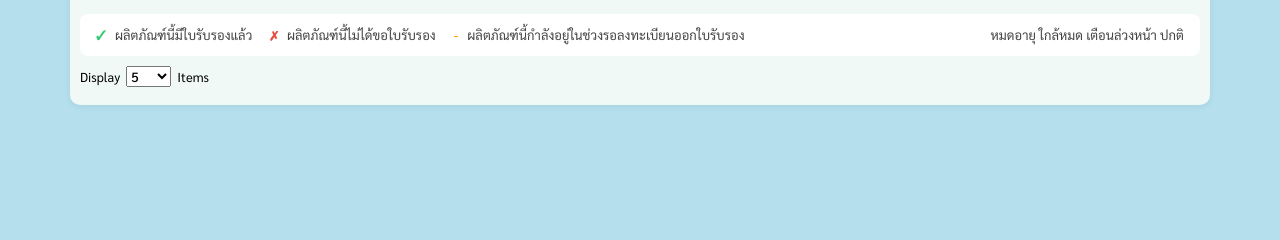
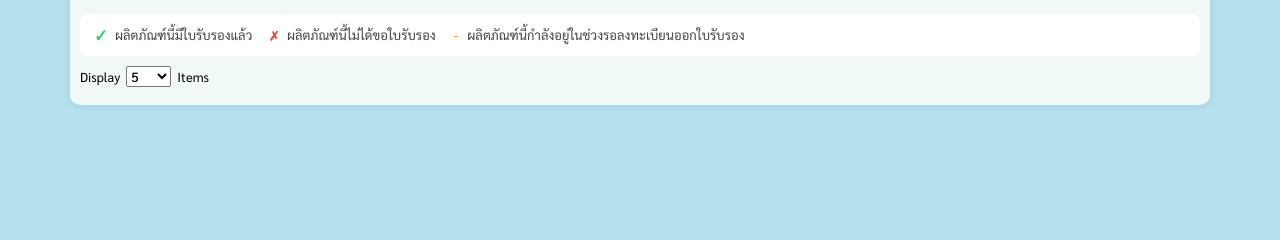
Before and after one commit to LehmonGIT/MiTProject-Precise, a Flask app: page /products in a window 1280 px wide. Shown: the part 264-504 px from the top of the page. Run offline with Flask 3, Linux system fonts and the light colour scheme; the visitor is signed in with stand-in values (Sample User, id 1); data that the repository does not hold is empty; parts of the project's set-up code (start-up, migrations or seed data) failed here and were passed over; some libraries are stand-ins or nearby versions.

Commit message:
feat: code

```diff
--- a/app.py
+++ b/app.py
@@ -158,22 +158,22 @@ def import_validate():
             ), 400
 
         # 2. ตรวจข้อมูลว่าง
-        if df["code"].isnull().any():
-            return jsonify(ok=False, error="code ห้ามว่าง"), 400
+        if df["fgcode"].isnull().any():
+            return jsonify(ok=False, error="fgcode ห้ามว่าง"), 400
 
         # 3. ตรวจซ้ำ DB
         conn = get_db()
         cur = conn.cursor()
-        cur.execute("SELECT code FROM products")
+        cur.execute("SELECT fgcode FROM products")
         existing = {r[0] for r in cur.fetchall()}
         cur.close()
         conn.close()
 
-        dup = df[df["code"].isin(existing)]
+        dup = df[df["fgcode"].isin(existing)]
         if not dup.empty:
             return jsonify(
                 ok=False,
-                error=f"code ซ้ำ {dup.iloc[0]['code']}"
+                error=f"fgcode ซ้ำ {dup.iloc[0]['fgcode']}"
             ), 400
 
         # เก็บไว้รอ commit
--- a/templates/products.html
+++ b/templates/products.html
@@ -275,12 +275,7 @@
         color: #f39c12;
     }
 
-    .note-status {
-        display: flex;
-        align-items: center;
-        gap: 10px;
-        margin-left: auto;
-    }
+
 </style>
 
 <div class="page-container">
@@ -390,12 +385,6 @@
             <div><span class="note-symbol note-cross">✗</span> ผลิตภัณฑ์นี้ไม่ได้ขอใบรับรอง</div>
             <div><span class="note-symbol note-wait">-</span> ผลิตภัณฑ์นี้กำลังอยู่ในช่วงรอลงทะเบียนออกใบรับรอง</div>
 
-            <div class="note-status">
-                <span class="mini-status status-red"></span> หมดอายุ
-                <span class="mini-status status-orange"></span> ใกล้หมด
-                <span class="mini-status status-yellow"></span> เตือนล่วงหน้า
-                <span class="mini-status status-green"></span> ปกติ
-            </div>
         </div>
 
 
```
